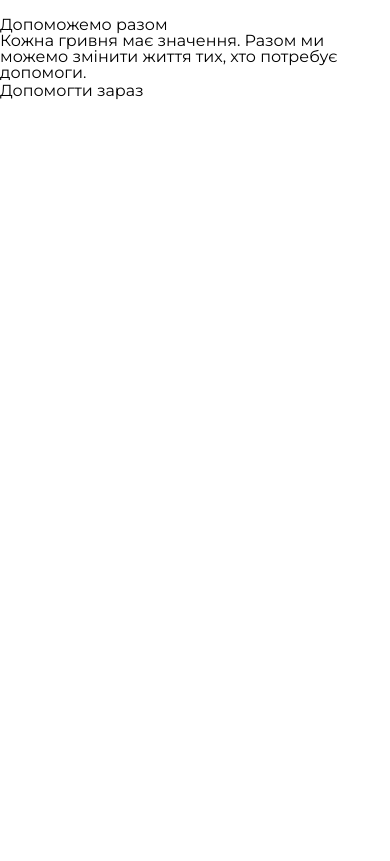
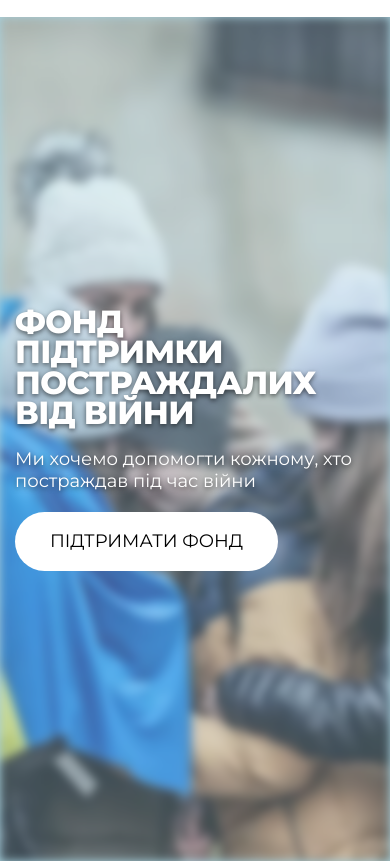
Before and after one commit to JustFantick/freshcode-frontend-intro-practice, a website built with webpack: page src/index.html in a window 390 px wide. Shown: the part 66-927 px from the top of the page. Before the commit the page ends 844 px from the top, so only its background shows below. Built offline with nearby package versions, Linux system fonts and the light colour scheme.

Commit message:
feat: add home screen

```diff
--- a/src/index.html
+++ b/src/index.html
@@ -47,15 +47,16 @@
         </header>
 
         <main>
-            <section class="hero">
-                <div class="container">
-                    <div class="hero__content">
-                        <h2 class="hero__title">Допоможемо разом</h2>
-                        <p class="hero__text">
-                            Кожна гривня має значення. Разом ми можемо змінити життя тих, хто потребує допомоги.
-                        </p>
-                        <button class="btn btn--primary" id="donateBtn"> Допомогти зараз </button>
-                    </div>
+            <section class="home-screen">
+                <div class="home-screen__background">
+                    <img src="assets/home-img-original.png" alt="Home bg img" class="_bg-img" />
+                    <img src="assets/home-content-img-origin.jpg" alt="Home content img" class="_content-img" />
+                </div>
+                <div class="home-screen__content __container">
+                    <h1> Фонд підтримки постраждалих від війни </h1>
+                    <p> Ми хочемо допомогти кожному, хто постраждав під час війни </p>
+
+                    <button type="button" class="button _btn-v2"> Підтримати фонд </button>
                 </div>
             </section>
         </main>
--- a/src/scss/_common.scss
+++ b/src/scss/_common.scss
@@ -32,4 +32,9 @@ button.button {
     line-height: 0.97;
     text-align: center;
     text-transform: uppercase;
+
+    &._btn-v2 {
+        background-color: white;
+        color: black;
+    }
 }
--- /dev/null
+++ b/src/scss/_home.scss
@@ -0,0 +1,95 @@
+@use '_functions' as *;
+
+.home-screen {
+    position: relative;
+    min-height: 100dvh;
+    min-height: 100vh;
+    background-color: rgb(166, 208, 220);
+
+    display: flex;
+    flex-direction: column;
+    justify-content: center;
+
+    &__background {
+        position: absolute;
+        top: 0;
+        left: 0;
+        width: 100%;
+        height: 100%;
+        z-index: 1;
+        overflow: hidden;
+
+        img {
+            height: 100%;
+            width: 100%;
+            object-fit: cover;
+        }
+
+        ._content-img {
+            display: none;
+        }
+
+        @media (max-width: 1024px) {
+            // Extra overlay for text readability
+            &::after {
+                content: '';
+                position: absolute;
+                top: 0;
+                left: 0;
+                width: 100%;
+                height: 100%;
+                background: rgb(166, 208, 220);
+                opacity: 0.35;
+                z-index: 2;
+                pointer-events: none;
+            }
+
+            ._bg-img {
+                display: none;
+            }
+
+            ._content-img {
+                display: block;
+                filter: blur(5px);
+            }
+        }
+    }
+
+    &__content {
+        position: relative;
+        z-index: 2;
+        width: 100%;
+
+        display: flex;
+        flex-direction: column;
+        gap: rem(20);
+
+        color: white;
+
+        & > * {
+            align-self: flex-start;
+        }
+
+        h1 {
+            font-size: clamp(2rem, calc(0.85rem + 4.34vw), 3.94rem); // 425-1140px | 32-63px
+            font-weight: 800;
+            line-height: 0.95;
+            letter-spacing: -0.02em;
+            text-transform: uppercase;
+
+            max-width: 12ch;
+        }
+
+        p {
+            font-size: clamp(1.13rem, calc(1.05rem + 0.28vw), 1.25rem); // 425-1140px | 18-20px
+            line-height: 1.2;
+            max-width: 33ch;
+        }
+
+        @media (max-width: 1024px) {
+            & *:not(button) {
+                text-shadow: 0 rem(2) rem(5) rgba(0, 0, 0, 0.55);
+            }
+        }
+    }
+}
--- a/src/scss/main.scss
+++ b/src/scss/main.scss
@@ -1,3 +1,4 @@
 @use '_reset';
 @use '_common';
 @use '_header';
+@use '_home';
```
Also changed, not shown: src/assets/home-bg-sketch.png (deleted), src/assets/home-img-original.png (added), src/assets/home-img.jpg (deleted).
